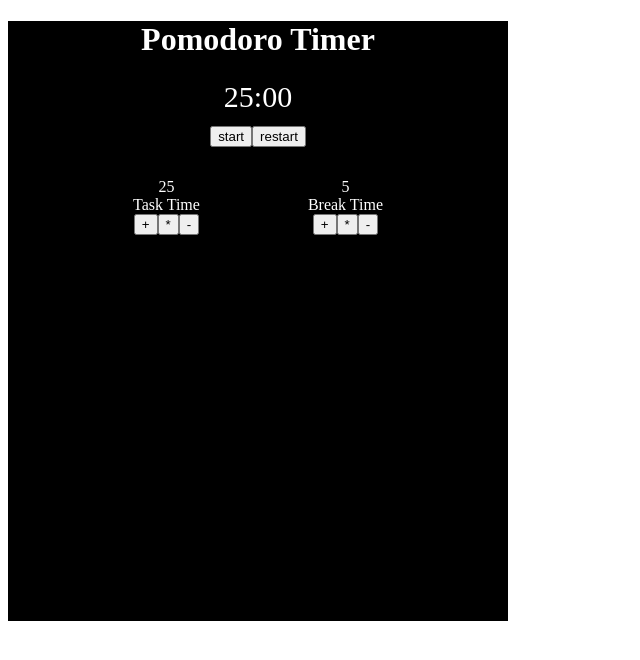
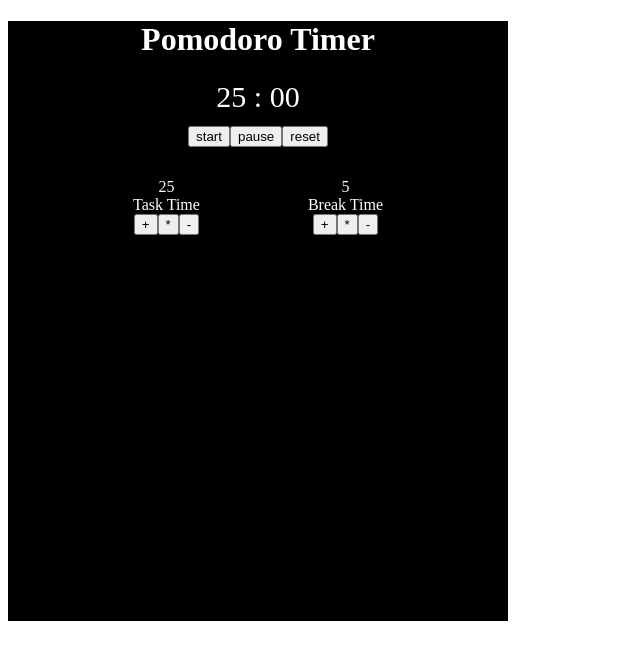
Before and after one commit to priyanka19697/PomodoroTimer, a React (Create React App) app: page / in a window 1280 px wide. Shown: the top 660 px of the page, without its empty margins (0-640 px from the left). Built offline with nearby package versions, Linux system fonts and the light colour scheme.

Commit message:
WIP Double Intervals

```diff
--- a/src/App.js
+++ b/src/App.js
@@ -7,13 +7,17 @@ class App extends Component {
   constructor(props) {
     super(props);
 
-    this.state = {
+    this.initialState = {
       tasktime: 25,
       breaktime: 5,
-      currentTime: "25:00",
+      currentTime: "25 : 00",
       session: "work",
       timerRunning: false,
       timerId: 0
+    };
+
+    this.state = {
+      ...this.initialState
     };
 
     this.increaseTaskTime = this.increaseTaskTime.bind(this);
@@ -36,6 +40,7 @@ class App extends Component {
     this.setState({
       breaktime: this.state.breaktime + 1
     });
+
     console.log(this.state, "incremented breaktime");
   }
 
@@ -47,16 +52,20 @@ class App extends Component {
     //   : (this.setState = {
     //       breaktime: this.state.breaktime - 1
     //     });
+    if (this.state.tasktime > 1) {
       this.setState({
         tasktime: this.state.tasktime - 1
       });
       console.log(this.state, "decremented tasktime");
     }
+  }
   decreaseBreakTime() {
+    if (this.state.breaktime > 1) {
       this.setState({
         breaktime: this.state.breaktime - 1
       });
       console.log(this.state, "decremented breaktime");
+    }
   }
 
   resetTaskTime() {
@@ -81,19 +90,23 @@ class App extends Component {
   }
 
   startTimer(duration) {
-    this.setState({
-      timerRunning: true
-    });
+    // this.setState({
+    //   timerRunning: true
+    // });
     let time = duration * 60;
     let minutes, seconds;
     let runningTimer = setInterval(() => {
       this.setState({ timerId: runningTimer });
+      const isTimerRunning = this.state.timerRunning;
       minutes = Math.floor(time / 60);
       seconds = time - minutes * 60;
       minutes = minutes < 10 ? "0" + minutes : minutes;
       seconds = seconds < 10 ? "0" + seconds : seconds;
 
       this.setState({ currentTime: `${minutes} : ${seconds}` });
+      if (isTimerRunning) {
+        time -= 1;
+      }
       if (time === 0) {
         if (this.state.session === "work") {
           this.setState({
@@ -102,32 +115,64 @@ class App extends Component {
           });
           clearInterval(this.state.timerId);
           this.startTimer(this.state.breaktime);
+        } else {
+          this.setState({
+            session: "work",
+            timerRunning: true
+          });
+          clearInterval(this.state.timerId);
+          this.startTimer(this.state.tasktime);
         }
       }
     }, 1000);
   }
 
-  setCurrentTime(time) {
+  setCurrentTime = time => {
     this.setState({
       currentTime: time
     });
-  }
+  };
 
-  setTimerRunning() {
+  setTimerRunning = () => {
     this.setState({
       timerRunning: true
     });
-  }
+  };
+
+  setTimerPaused = () => {
+    this.setState({
+      timerRunning: false
+    });
+  };
+
+  resetPomodoroTimer = () => {
+    this.setState({
+      ...this.initialState,
+      tasktime: this.state.tasktime,
+      breaktime: this.state.breaktime
+    });
+  };
 
   render() {
+    // const timerProps = {
+    //   startTimer: startTimer,
+    //   setCurrentTime: setCurrentTime,
+    //   setTimerRunning: setTimerRunning
+    // }{...timerProps};
     return (
       <div className="app">
         <h1>Pomodoro Timer</h1>
         <Timer
-          state={this.state}
+          // state={this.state}
           startTimer={this.startTimer}
-          setCurrentTime={this.setCurrentTime}
           setTimerRunning={this.setTimerRunning}
+          timerRunning={this.state.timerRunning}
+          setTimerPaused={this.setTimerPaused}
+          resetPomodoroTimer={this.resetPomodoroTimer}
+          session={this.state.session}
+          currentTime={this.state.currentTime}
+          tasktime={this.state.tasktime}
+          breaktime={this.state.breaktime}
         />
         <div>
           <span>
@@ -135,13 +180,13 @@ class App extends Component {
               tasktime={this.state.tasktime}
               increaseTime={this.increaseTaskTime}
               decreaseTime={this.decreaseTaskTime}
-              reset={this.resetTaskTime}
+              resetTaskTime={this.resetTaskTime}
             />
             <BreakTimer
               breaktime={this.state.breaktime}
               increaseTime={this.increaseBreakTime}
               decreaseTime={this.decreaseBreakTime}
-              reset={this.resetBreakTime}
+              resetBreakTime={this.resetBreakTime}
             />
           </span>
         </div>
--- a/src/components/BreakTimer.js
+++ b/src/components/BreakTimer.js
@@ -10,16 +10,10 @@ class BreakTimer extends Component {
 
   handleIncrement() {
     this.props.increaseTime();
-    if (this.props.timerRunning === false) {
-      this.props.setCurrentTime(this.props.breaktime);
-    }
   }
 
   handleDecrement() {
     this.props.decreaseTime();
-    if (this.props.timerRunning === false) {
-      this.props.setCurrentTime(this.props.breaktime);
-    }
   }
 
   render() {
--- /dev/null
+++ b/src/components/Button.js
@@ -0,0 +1,36 @@
+import React, { Component } from "react";
+
+class Button extends Component {
+  constructor(props) {
+    super(props);
+
+    this.state = {
+      buttonState: "play"
+    };
+
+    // this.onClick = this.onClick.bind(this);
+  }
+
+  onClick() {
+    if (this.state.buttonState === "play") {
+      this.setState({
+        buttonState: "pause"
+      });
+      handleClick();
+    } else {
+      this.setState({
+        buttonState: "play"
+      });
+      handleClick();
+    }
+  }
+
+  handleClick() {
+    if (this.state.buttonState === "play") {
+    } else {
+      this.props.timerRunning = false;
+      pauseCountDown();
+    }
+  }
+}
+export default Button;
--- a/src/components/Timer.js
+++ b/src/components/Timer.js
@@ -1,36 +1,40 @@
 import React, { Component } from "react";
+// import Button from "./Button";
 
 class Timer extends Component {
   constructor(props) {
     super(props);
-
-    this.startCountDown = this.startCountDown.bind(this);
   }
 
-  startCountDown() {
-    if (this.props.state.timerRunning === true) {
-      this.props.setCurrentTime("25:00");
-      this.props.setTimerRunning();
-    } else {
-      this.props.state.session === "work"
-        ? this.props.startTimer(this.props.state.tasktime)
-        : this.props.startTimer(this.props.state.breaktime);
-    }
-  }
+  startCountDown = () => {
+    const { setTimerRunning, session } = this.props;
+    setTimerRunning();
+    session === "work"
+      ? this.props.startTimer(this.props.tasktime)
+      : this.props.startTimer(this.props.breaktime);
+  };
+
+  pauseCountDown = () => {
+    const { setTimerPaused } = this.props;
+    setTimerPaused();
+  };
 
   componentDidMount() {
-    this.props.state.session === "work"
-      ? this.setState({ time: this.props.state.tasktime })
-      : this.setState({ time: this.props.state.breaktime });
+    const { tasktime, breaktime } = this.props;
+    this.props.session === "work"
+      ? this.setState({ time: tasktime })
+      : this.setState({ time: breaktime });
   }
 
   render() {
     console.log(this.props, "from timer");
     return (
       <div className="timer">
-        <div>{this.props.state.currentTime}</div>
+        <div>{this.props.currentTime}</div>
         <button onClick={this.startCountDown}>start</button>
-        <button>restart</button>
+        <button onClick={this.pauseCountDown}>pause</button>
+        {/* <Button /> */}
+        <button onClick={this.props.resetPomodoroTimer}>reset</button>
       </div>
     );
   }
```
Lines whose indentation alone changed are shown as unchanged.
